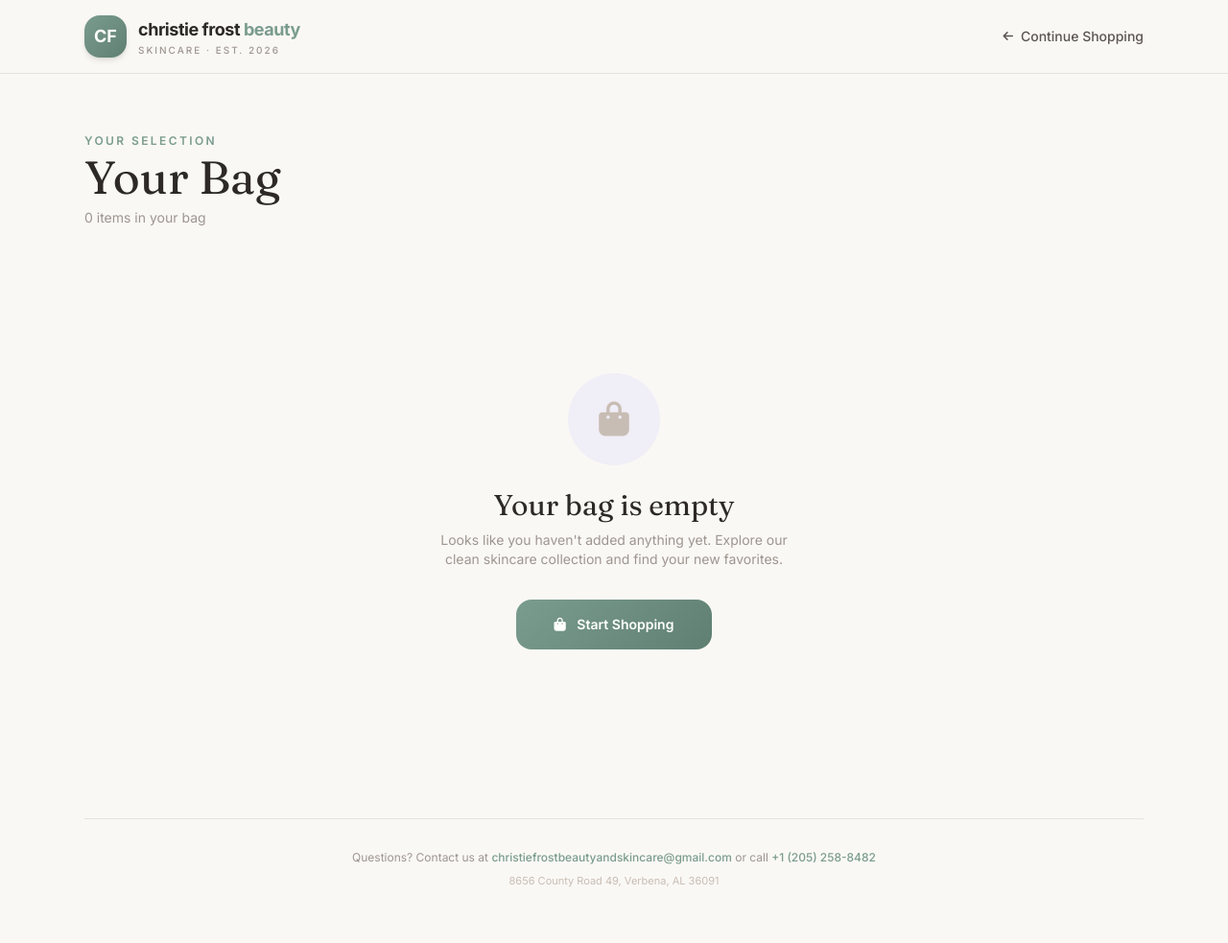
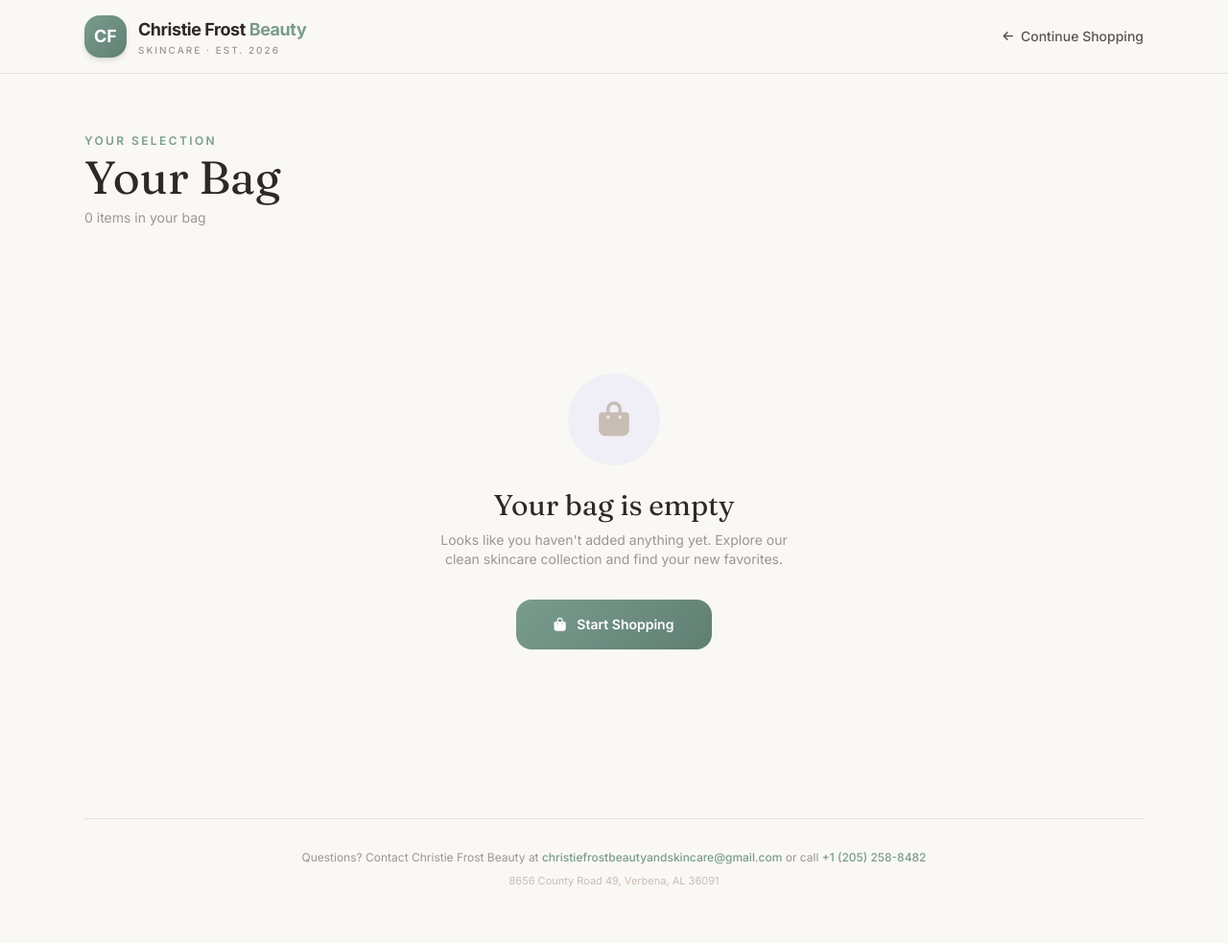
Before and after one commit to calvitec/Christie-Frost-Beauty-, a Flask app: page /cart in a window 1280 px wide. Shown: the whole page at 96% size. Run offline with Flask 3, Linux system fonts and the light colour scheme; some libraries are stand-ins or nearby versions.

Commit message:
Update cart.html

```diff
--- a/templates/cart.html
+++ b/templates/cart.html
@@ -6,15 +6,13 @@
     <title>Your Bag — Christie Frost Beauty</title>
     <script src="https://cdn.tailwindcss.com"></script>
     <link rel="stylesheet" href="https://cdnjs.cloudflare.com/ajax/libs/font-awesome/6.4.0/css/all.min.css">
-    <link href="https://fonts.googleapis.com/css2?family=Inter:opsz,wght@14..32,300;14..32,400;14..32,500;14..32,600;14..32,700&family=Fraunces:ital,opsz,wght@0,9..144,300;0,9..144,400;0,9..144,500;0,9..144,600;0,9..144,700;1,9..144,400&display=swap" rel="stylesheet">
+    <link href="https://fonts.googleapis.com/css2?family=Inter:wght@300;400;500;600;700&family=Fraunces:ital,opsz,wght@0,9..144,300;0,9..144,400;0,9..144,500;0,9..144,600;0,9..144,700;1,9..144,400&display=swap" rel="stylesheet">
     <style>
         * { font-family: 'Inter', sans-serif; }
         .serif { font-family: 'Fraunces', serif; }
         :root {
             --cf-sage: #7a9c8e;
             --cf-sage-deep: #5f7f72;
-            --cf-lavender: #b8a9c9;
-            --cf-lavender-soft: #e8e2f0;
             --cf-ivory: #faf8f5;
             --cf-mist: #f0eef6;
             --cf-deep: #2d2926;
@@ -81,17 +79,16 @@
 </head>
 <body>
 
-    <!-- HEADER -->
     <header class="sticky top-0 z-50 bg-[rgba(250,248,245,0.94)] backdrop-blur-md border-b border-[#e8e2dc]">
         <div class="max-w-6xl mx-auto px-4 sm:px-6 py-4 flex items-center justify-between">
-            <a href="{{ url_for('index') }}" class="flex items-center gap-3 group">
+            <a href="/" class="flex items-center gap-3 group">
                 <div class="w-11 h-11 rounded-2xl logo-mark flex items-center justify-center text-white font-bold text-lg shadow-md transition-all duration-300 group-hover:scale-105">CF</div>
                 <div class="hidden sm:block">
-                    <div class="text-lg font-bold tracking-tight" style="color: var(--cf-deep);">christie frost<span style="color: var(--cf-sage);"> beauty</span></div>
+                    <div class="text-lg font-bold tracking-tight" style="color: var(--cf-deep);">Christie Frost<span style="color: var(--cf-sage);"> Beauty</span></div>
                     <div class="text-[10px] uppercase tracking-[0.2em] font-medium" style="color: var(--cf-muted);">Skincare · Est. 2026</div>
                 </div>
             </a>
-            <a href="{{ url_for('index') }}" class="flex items-center gap-2 text-sm font-medium transition-colors" style="color: var(--cf-soft);" onmouseover="this.style.color='#7a9c8e'" onmouseout="this.style.color='#5c5551'">
+            <a href="/" class="flex items-center gap-2 text-sm font-medium transition-colors" style="color: var(--cf-soft);" onmouseover="this.style.color='#7a9c8e'" onmouseout="this.style.color='#5c5551'">
                 <i class="fas fa-arrow-left text-xs"></i>
                 <span class="hidden sm:inline">Continue Shopping</span>
                 <span class="sm:hidden">Back</span>
@@ -99,7 +96,6 @@
         </div>
     </header>
 
-    <!-- MAIN -->
     <main class="max-w-6xl mx-auto px-4 sm:px-6 py-10 md:py-14">
 
         <div class="mb-10">
@@ -113,7 +109,6 @@
         {% if cart_items %}
         <div class="grid lg:grid-cols-3 gap-8 lg:gap-10">
 
-            <!-- CART ITEMS -->
             <div class="lg:col-span-2 space-y-4">
                 {% for item in cart_items %}
                 <div class="cart-card p-5 md:p-6" id="item-{{ item.id }}">
@@ -156,13 +151,12 @@
                 {% endfor %}
 
                 <div class="flex flex-wrap items-center justify-center gap-6 pt-4 text-xs" style="color: var(--cf-muted);">
-                    <div class="flex items-center gap-2"><i class="fas fa-truck text-[#7a9c8e]"></i> Free shipping over $40</div>
+                    <div class="flex items-center gap-2"><i class="fas fa-truck text-[#7a9c8e]"></i> Free shipping over $35</div>
                     <div class="flex items-center gap-2"><i class="fas fa-undo text-[#7a9c8e]"></i> 30-day returns</div>
                     <div class="flex items-center gap-2"><i class="fas fa-lock text-[#7a9c8e]"></i> Secure checkout</div>
                 </div>
             </div>
 
-            <!-- ORDER SUMMARY -->
             <div class="lg:col-span-1">
                 <div class="summary-card p-6 md:p-7 sticky top-24">
                     <h2 class="serif text-2xl mb-1" style="color: var(--cf-deep);">Order Summary</h2>
@@ -191,7 +185,7 @@
                         </div>
                     </div>
 
-                    <a href="{{ url_for('checkout') }}" class="btn-cf w-full py-4 rounded-2xl text-center block mt-6 text-sm md:text-base">
+                    <a href="/checkout" class="btn-cf w-full py-4 rounded-2xl text-center block mt-6 text-sm md:text-base">
                         <i class="fas fa-lock mr-2 text-xs"></i> Proceed to Checkout
                     </a>
 
@@ -204,30 +198,28 @@
                     </div>
 
                     <p class="text-[11px] text-center mt-4 leading-relaxed" style="color: var(--cf-muted);">
-                        🌿 Clean, cruelty-free skincare.<br>Thank you for choosing Christie Frost.
+                        🌿 Clean, cruelty-free skincare.<br>Thank you for choosing Christie Frost Beauty.
                     </p>
                 </div>
             </div>
         </div>
 
         {% else %}
-        <!-- EMPTY STATE -->
         <div class="text-center py-20 md:py-28">
             <div class="w-24 h-24 mx-auto rounded-full flex items-center justify-center mb-6" style="background: var(--cf-mist);">
                 <i class="fas fa-shopping-bag text-4xl" style="color: #c8bdb4;"></i>
             </div>
             <h2 class="serif text-3xl mb-2" style="color: var(--cf-deep);">Your bag is empty</h2>
             <p class="text-sm mb-8 max-w-sm mx-auto" style="color: var(--cf-muted);">Looks like you haven't added anything yet. Explore our clean skincare collection and find your new favorites.</p>
-            <a href="{{ url_for('index') }}" class="btn-cf inline-block px-10 py-4 rounded-2xl text-sm font-semibold">
+            <a href="/" class="btn-cf inline-block px-10 py-4 rounded-2xl text-sm font-semibold">
                 <i class="fas fa-shopping-bag mr-2"></i> Start Shopping
             </a>
         </div>
         {% endif %}
 
-        <!-- CONTACT STRIP -->
         <div class="mt-16 pt-8 border-t text-center" style="border-color: var(--cf-border);">
             <p class="text-xs" style="color: var(--cf-muted);">
-                Questions? Contact us at
+                Questions? Contact Christie Frost Beauty at
                 <a href="mailto:christiefrostbeautyandskincare@gmail.com" class="font-medium hover:underline" style="color: var(--cf-sage);">christiefrostbeautyandskincare@gmail.com</a>
                 or call <a href="tel:+12052588482" class="font-medium hover:underline" style="color: var(--cf-sage);">+1 (205) 258-8482</a>
             </p>
```
